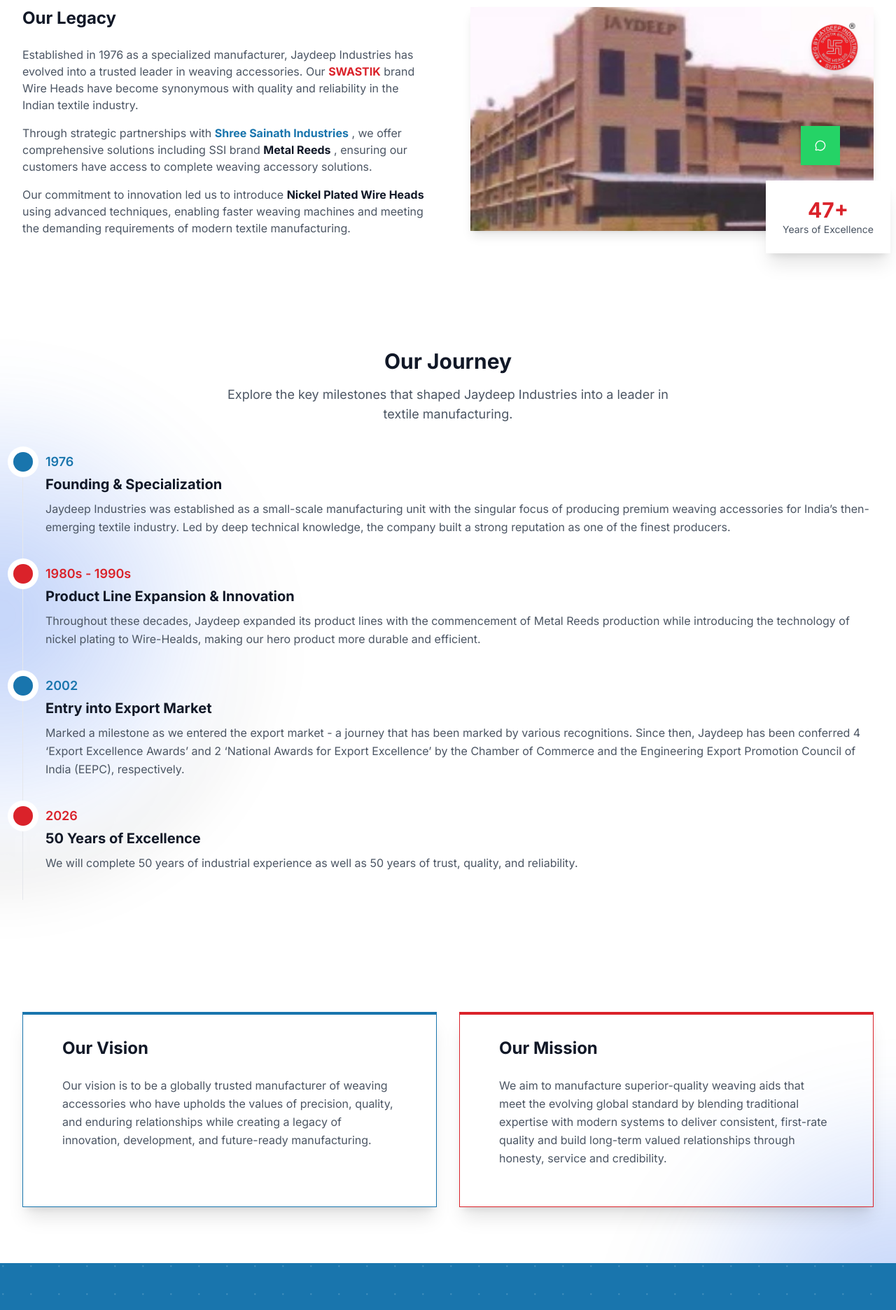
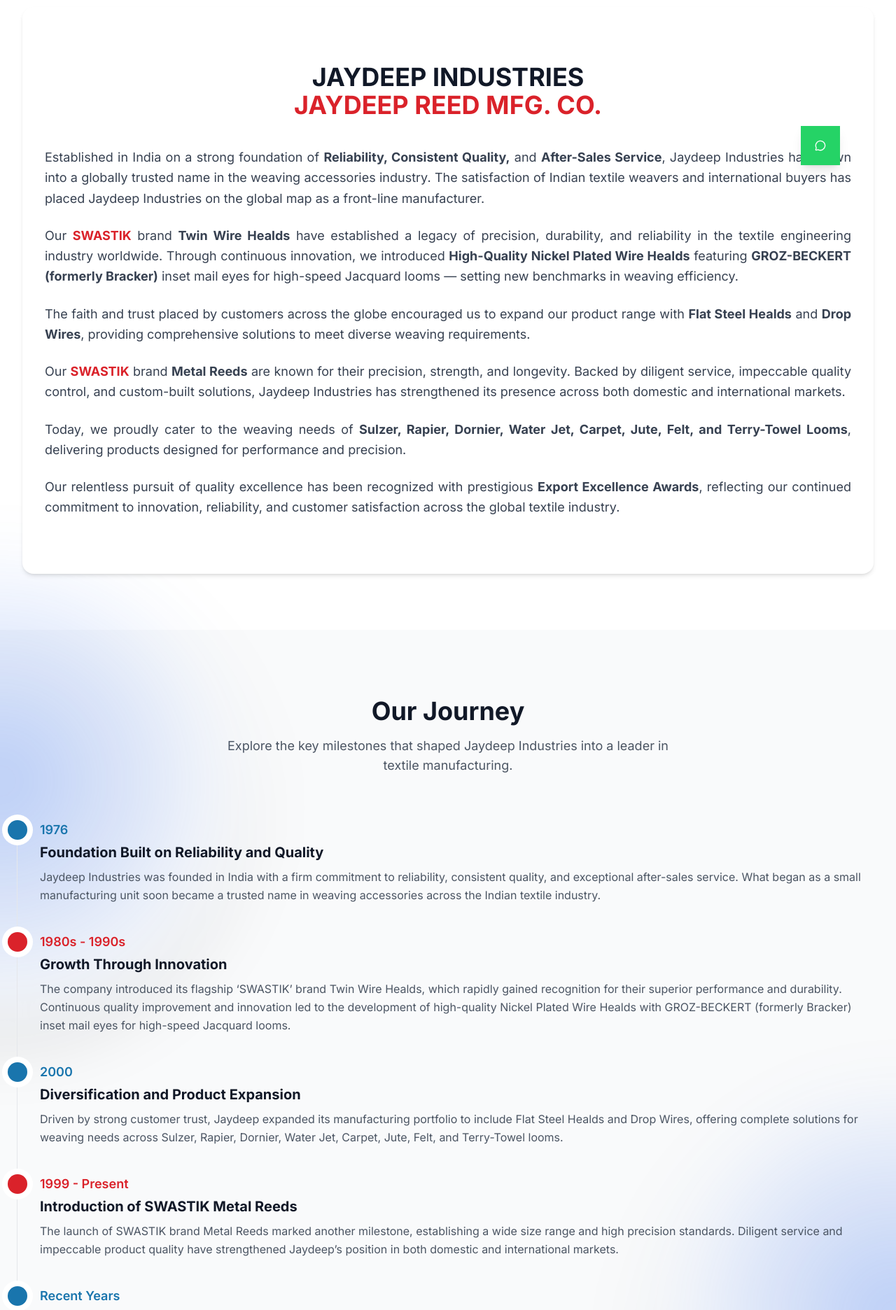
Before and after one commit to brightensolutions/jaydeep-industry, a Next.js app: page /about in a window 1280 px wide. Shown: the part 540-2412 px from the top of the page at 70% size. Built offline with nearby package versions, Linux system fonts and the light colour scheme.

Commit message:
company profile

```diff
--- a/app/contact/page.tsx
+++ b/app/contact/page.tsx
@@ -237,9 +237,9 @@ export default function ContactPage() {
                   <li className="flex items-start space-x-4">
                     <MapPin className="h-6 w-6 text-[#da222a] flex-shrink-0 mt-1" />
                     <span>
-                      Address: D2/92-95, Bhagwati Nagar Industrial Estate, Near
-                      Navjivan Automotive Showroom, Bhestan, Surat - 395023
-                      (Gujarat) India
+                      Address: D2/92-95, E1/96-99, Bhagwati Nagar Industrial
+                      Estate, Near Navjivan Automotive Showroom, Bhestan, Surat
+                      - 395023 (Gujarat) India
                     </span>
                   </li>
                 </ul>
--- a/components/about-section.tsx
+++ b/components/about-section.tsx
@@ -7,18 +7,20 @@ import { Factory, Users, Globe } from "lucide-react";
 const features = [
   {
     name: "State-of-the-Art Facilities",
-    description: "Equipped with the latest technology for superior production.",
+    description:
+      "Equipped with modern technology to manufacture high-quality weaving accessories.",
     icon: Factory,
   },
   {
     name: "Experienced Team",
     description:
-      "A dedicated workforce committed to excellence and innovation.",
+      "A dedicated workforce committed to precision, innovation, and quality.",
     icon: Users,
   },
   {
     name: "Global Presence",
-    description: "Serving clients across continents with reliable solutions.",
+    description:
+      "Serving clients across India and international markets with trusted solutions.",
     icon: Globe,
   },
 ];
@@ -46,7 +48,6 @@ export default function AboutSection() {
               <h3 className="text-white text-2xl font-bold">
                 Driving Industrial Excellence Since 1976
               </h3>
-              {/* Swastik Logo */}
               <div className="w-40 h-40 relative">
                 <Image
                   src="/swastik-logo.png"
@@ -70,17 +71,27 @@ export default function AboutSection() {
                 About Jaydeep Industries
               </h2>
               <p className="text-lg text-gray-700 leading-relaxed">
-                Established in 1976 as a specialized manufacturer, Jaydeep
-                Industries has evolved into a trusted leader in weaving
-                accessories. Our <strong>SWASTIK</strong> brand Wire Heads have
-                become synonymous with quality and reliability in the Indian
-                textile industry. Through strategic partnerships with Shree
-                Sainath Industries, we offer comprehensive solutions including{" "}
-                <strong>SSI</strong> brand Metal Reeds, ensuring our customers
-                have access to complete weaving accessory solutions.
+                Established in 1976, Jaydeep Industries is built on{" "}
+                <strong className="text-gray-900">Reliability, Quality,</strong>{" "}
+                and{" "}
+                <strong className="text-gray-900">After-Sales Service</strong>.
+                Our <strong className="text-primary-red">SWASTIK</strong> brand
+                Twin Wire Healds and Metal Reeds are trusted in India and abroad
+                for their precision, durability, and superior performance.
+              </p>
+              <p className="text-lg text-gray-700 leading-relaxed">
+                We continuously innovate with products like{" "}
+                <strong className="text-gray-900">
+                  Nickel Plated Wire Healds
+                </strong>
+                ,<strong className="text-gray-900">Flat Steel Healds</strong>,
+                and <strong className="text-gray-900">Drop Wires</strong> to
+                meet modern weaving needs across Sulzer, Rapier, Dornier, Water
+                Jet, Carpet, Jute, Felt, and Terry-Towel looms.
               </p>
             </motion.div>
 
+            {/* Features Section */}
             <div className="grid grid-cols-1 sm:grid-cols-2 gap-6">
               {features.map((feature, index) => (
                 <motion.div
--- a/components/footer.tsx
+++ b/components/footer.tsx
@@ -138,7 +138,7 @@ export default function Footer() {
               <li className="flex items-start space-x-3">
                 <MapPin className="h-5 w-5 text-[#da222a] flex-shrink-0" />
                 <address className="not-italic text-gray-400">
-                  D2/92-95, Bhagwati Nagar Industrial Estate, Near Navjivan
+                  D2/92-95, E1/96-99, Bhagwati Nagar Industrial Estate, Near Navjivan
                   Automotive Showroom, Bhestan, Surat - 395023 (Gujarat) India
                 </address>
               </li>
--- a/components/professional-about.tsx
+++ b/components/professional-about.tsx
@@ -1,11 +1,9 @@
 "use client";
 import { Card, CardContent } from "@/components/ui/card";
-import { Badge } from "@/components/ui/badge";
 import { Award, Globe, Shield } from "lucide-react";
 import { motion } from "framer-motion";
 import { useInView } from "framer-motion";
 import { useRef } from "react";
-import Image from "next/image";
 import { Timeline, TimelineItem } from "@/components/ui/timeline";
 
 export default function ProfessionalAbout() {
@@ -15,128 +13,131 @@ export default function ProfessionalAbout() {
   const timelineEvents = [
     {
       year: "1976",
-      title: "Founding & Specialization",
+      title: "Foundation Built on Reliability and Quality",
       description:
-        "Jaydeep Industries was established as a small-scale manufacturing unit with the singular focus of producing premium weaving accessories for India’s then-emerging textile industry. Led by deep technical knowledge, the company built a strong reputation as one of the finest producers.",
+        "Jaydeep Industries was founded in India with a firm commitment to reliability, consistent quality, and exceptional after-sales service. What began as a small manufacturing unit soon became a trusted name in weaving accessories across the Indian textile industry.",
     },
     {
       year: "1980s - 1990s",
-      title: "Product Line Expansion & Innovation",
+      title: "Growth Through Innovation",
       description:
-        "Throughout these decades, Jaydeep expanded its product lines with the commencement of Metal Reeds production while introducing the technology of nickel plating to Wire-Healds, making our hero product more durable and efficient.",
+        "The company introduced its flagship ‘SWASTIK’ brand Twin Wire Healds, which rapidly gained recognition for their superior performance and durability. Continuous quality improvement and innovation led to the development of high-quality Nickel Plated Wire Healds with GROZ-BECKERT (formerly Bracker) inset mail eyes for high-speed Jacquard looms.",
     },
     {
-      year: "2002",
-      title: "Entry into Export Market",
+      year: "2000",
+      title: "Diversification and Product Expansion",
       description:
-        "Marked a milestone as we entered the export market - a journey that has been marked by various recognitions. Since then, Jaydeep has been conferred 4 ‘Export Excellence Awards’ and 2 ‘National Awards for Export Excellence’ by the Chamber of Commerce and the Engineering Export Promotion Council of India (EEPC), respectively.",
+        "Driven by strong customer trust, Jaydeep expanded its manufacturing portfolio to include Flat Steel Healds and Drop Wires, offering complete solutions for weaving needs across Sulzer, Rapier, Dornier, Water Jet, Carpet, Jute, Felt, and Terry-Towel looms.",
     },
     {
-      year: "2026",
-      title: "50 Years of Excellence",
+      year: "1999 - Present",
+      title: "Introduction of SWASTIK Metal Reeds",
       description:
-        "We will complete 50 years of industrial experience as well as 50 years of trust, quality, and reliability.",
+        "The launch of SWASTIK brand Metal Reeds marked another milestone, establishing a wide size range and high precision standards. Diligent service and impeccable product quality have strengthened Jaydeep’s position in both domestic and international markets.",
+    },
+    {
+      year: "Recent Years",
+      title: "Global Recognition and Excellence",
+      description:
+        "With a strong Quality Management System and consistent export performance, Jaydeep Industries has earned multiple Export Excellence Awards and continues to be recognized as a global leader in the weaving accessories industry.",
+    },
+    {
+      year: "Future",
+      title: "Continuing a Legacy of Trust and Innovation",
+      description:
+        "As Jaydeep Industries moves forward, the focus remains on innovation, customer satisfaction, and quality leadership — continuing to serve as a trusted partner to the global textile industry.",
     },
   ];
 
   return (
     <section ref={ref} className="relative overflow-hidden">
-      {/* Decorative Shadow Element (Blue themed) - Main fixed shadow (left) */}
+      {/* Decorative Background Shadows */}
       <div className="absolute top-1/4 left-0 w-[700px] h-[700px] bg-gradient-blue-shadow shadow-2xl blur-2xl rounded-full z-0 -translate-x-1/2"></div>
-      {/* NEW: Decorative Shadow Element (Blue themed) - Near Vision and Mission (right) */}
       <div className="absolute top-[1600px] right-0 w-[700px] h-[700px] bg-gradient-blue-shadow shadow-2xl blur-2xl rounded-full z-0 translate-x-1/2"></div>
-      <div className="relative z-10 mx-auto max-w-7xl px-4 sm:px-6 lg:px-8">
-        {/* Company Story */}
-        <div className="grid grid-cols-1 lg:grid-cols-2 gap-16 mb-20 mt-20">
-          <motion.div
-            initial={{ opacity: 0, x: -30 }}
-            animate={isInView ? { opacity: 1, x: 0 } : {}}
-            transition={{ duration: 0.6, delay: 0.2 }}
-          >
-            <h3 className="text-2xl font-bold text-gray-900 mb-6">
-              Our Legacy
-            </h3>
-            <div className="space-y-4 text-gray-600">
-              <p>
-                Established in 1976 as a specialized manufacturer, Jaydeep
-                Industries has evolved into a trusted leader in weaving
-                accessories. Our{" "}
-                <strong className="text-primary-red">SWASTIK</strong> brand Wire
-                Heads have become synonymous with quality and reliability in the
-                Indian textile industry.
-              </p>
-              <p>
-                Through strategic partnerships with{" "}
-                <strong className="text-primary-blue">
-                  Shree Sainath Industries
-                </strong>{" "}
-                , we offer comprehensive solutions including SSI brand{" "}
-                <strong className="text-gray-900">Metal Reeds</strong> ,
-                ensuring our customers have access to complete weaving accessory
-                solutions.
-              </p>
-              <p>
-                Our commitment to innovation led us to introduce{" "}
-                <strong className="text-gray-900">
-                  Nickel Plated Wire Heads
-                </strong>{" "}
-                using advanced techniques, enabling faster weaving machines and
-                meeting the demanding requirements of modern textile
-                manufacturing.
-              </p>
-            </div>
-          </motion.div>
-          <motion.div
-            initial={{ opacity: 0, x: 30 }}
-            animate={isInView ? { opacity: 1, x: 0 } : {}}
-            transition={{ duration: 0.6, delay: 0.4 }}
-            className="relative"
-          >
-            <Image
-              src="/jaydeep-building2.jpg"
-              alt="Manufacturing Facility"
-              width={600}
-              height={400}
-              className="w-full h-80 object-cover rounded-lg shadow-lg"
-            />
 
-            {/* Swastik Logo Overlay */}
-            <div className="absolute top-4 right-4 w-20 h-20">
-              <Image
-                src="/swastik-logo.png"
-                alt="Swastik Logo"
-                fill
-                className="object-contain drop-shadow-lg"
-              />
-            </div>
-
-            {/* Years of Excellence Card */}
-            <div className="absolute -bottom-6 -right-6 bg-white p-6 rounded-lg shadow-xl">
-              <div className="text-center">
-                <div className="text-3xl font-bold text-primary-red">47+</div>
-                <div className="text-sm text-gray-600">Years of Excellence</div>
-              </div>
-            </div>
-          </motion.div>
-        </div>
-      </div>
-      {/* Company Story - Timeline Section (Full Width with Container Padding) */}
-      <div className="py-20">
-        <div className="relative z-10 mx-auto max-w-7xl px-4 sm:px-6 lg:px-8">
-          {" "}
-          {/* This div ensures container padding */}
+      {/* ABOUT SECTION */}
+      <div className="relative z-10 mx-auto max-w-7xl px-4 sm:px-6 lg:px-8 mt-20 mb-20">
         <motion.div
           initial={{ opacity: 0, y: 30 }}
           animate={isInView ? { opacity: 1, y: 0 } : {}}
           transition={{ duration: 0.6, delay: 0.2 }}
-            className="text-center mb-10"
+          className="bg-white py-20 px-8 rounded-2xl shadow-md"
         >
-            <h3 className="text-3xl font-bold text-gray-900">Our Journey</h3>
+          <h3 className="text-3xl lg:text-4xl font-bold text-gray-900 mb-10 text-center">
+            JAYDEEP INDUSTRIES
+            <br />
+            <span className="text-primary-red">JAYDEEP REED MFG. CO.</span>
+          </h3>
+
+          <div className="space-y-6 text-gray-700 leading-relaxed text-justify text-lg">
+            <p>
+              Established in India on a strong foundation of{" "}
+              <strong>Reliability, Consistent Quality,</strong> and{" "}
+              <strong>After-Sales Service</strong>, Jaydeep Industries has grown
+              into a globally trusted name in the weaving accessories industry.
+              The satisfaction of Indian textile weavers and international
+              buyers has placed Jaydeep Industries on the global map as a
+              front-line manufacturer.
+            </p>
+            <p>
+              Our <strong className="text-primary-red">SWASTIK</strong> brand{" "}
+              <strong>Twin Wire Healds</strong> have established a legacy of
+              precision, durability, and reliability in the textile engineering
+              industry worldwide. Through continuous innovation, we introduced{" "}
+              <strong>High-Quality Nickel Plated Wire Healds</strong> featuring{" "}
+              <strong>GROZ-BECKERT (formerly Bracker)</strong> inset mail eyes
+              for high-speed Jacquard looms — setting new benchmarks in weaving
+              efficiency.
+            </p>
+            <p>
+              The faith and trust placed by customers across the globe
+              encouraged us to expand our product range with{" "}
+              <strong>Flat Steel Healds</strong> and <strong>Drop Wires</strong>
+              , providing comprehensive solutions to meet diverse weaving
+              requirements.
+            </p>
+            <p>
+              Our <strong className="text-primary-red">SWASTIK</strong> brand{" "}
+              <strong>Metal Reeds</strong> are known for their precision,
+              strength, and longevity. Backed by diligent service, impeccable
+              quality control, and custom-built solutions, Jaydeep Industries
+              has strengthened its presence across both domestic and
+              international markets.
+            </p>
+            <p>
+              Today, we proudly cater to the weaving needs of{" "}
+              <strong>
+                Sulzer, Rapier, Dornier, Water Jet, Carpet, Jute, Felt, and
+                Terry-Towel Looms
+              </strong>
+              , delivering products designed for performance and precision.
+            </p>
+            <p>
+              Our relentless pursuit of quality excellence has been recognized
+              with prestigious <strong>Export Excellence Awards</strong>,
+              reflecting our continued commitment to innovation, reliability,
+              and customer satisfaction across the global textile industry.
+            </p>
+          </div>
+        </motion.div>
+      </div>
+
+      {/* TIMELINE SECTION - FULL WIDTH */}
+      <div className="w-full bg-gray-50 py-24">
+        <div className="max-w-[1600px] mx-auto px-6">
+          <motion.div
+            initial={{ opacity: 0, y: 30 }}
+            animate={isInView ? { opacity: 1, y: 0 } : {}}
+            transition={{ duration: 0.6, delay: 0.2 }}
+            className="text-center mb-16"
+          >
+            <h3 className="text-4xl font-bold text-gray-900">Our Journey</h3>
             <p className="text-lg text-gray-600 max-w-2xl mx-auto mt-4">
               Explore the key milestones that shaped Jaydeep Industries into a
               leader in textile manufacturing.
             </p>
           </motion.div>
+
           <Timeline direction="vertical">
             {timelineEvents.map((event, index) => (
               <TimelineItem key={index} index={index} year={event.year}>
@@ -151,65 +152,64 @@ export default function ProfessionalAbout() {
           </Timeline>
         </div>
       </div>
-      {/* Vision and Mission Sections (No Background) */}
-      <div className="py-20">
-        <div className="relative z-10 mx-auto max-w-7xl px-4 sm:px-6 lg:px-8">
-          <div className="grid grid-cols-1 lg:grid-cols-2 gap-8">
+
+      {/* VISION AND MISSION */}
+      <div className="py-24 bg-white">
+        <div className="max-w-7xl mx-auto px-6 grid grid-cols-1 lg:grid-cols-2 gap-10">
           <motion.div
             initial={{ opacity: 0, y: 30 }}
             animate={isInView ? { opacity: 1, y: 0 } : {}}
             transition={{ duration: 0.6, delay: 0.6 }}
           >
-              <Card className="h-full p-8 shadow-xl hover:shadow-2xl transition-all duration-300 ease-in-out border-t-4 border-primary-blue hover:border-primary-blue/50">
+            <Card className="h-full p-8 shadow-lg hover:shadow-2xl border-t-4 border-primary-blue transition-all duration-300">
               <CardContent className="p-0">
                 <h3 className="text-2xl font-bold text-gray-900 mb-6">
                   Our Vision
                 </h3>
                 <p className="text-gray-600 leading-relaxed">
-                    Our vision is to be a globally trusted manufacturer of
-                    weaving accessories who have upholds the values of
-                    precision, quality, and enduring relationships while
-                    creating a legacy of innovation, development, and
-                    future-ready manufacturing.
+                  Our vision is to be a globally trusted manufacturer of weaving
+                  accessories that uphold the values of precision, quality, and
+                  enduring relationships while creating a legacy of innovation,
+                  development, and future-ready manufacturing.
                 </p>
               </CardContent>
             </Card>
           </motion.div>
+
           <motion.div
             initial={{ opacity: 0, y: 30 }}
             animate={isInView ? { opacity: 1, y: 0 } : {}}
             transition={{ duration: 0.6, delay: 0.7 }}
           >
-              <Card className="h-full p-8 shadow-xl hover:shadow-2xl transition-all duration-300 ease-in-out border-t-4 border-primary-red hover:border-primary-red/50">
+            <Card className="h-full p-8 shadow-lg hover:shadow-2xl border-t-4 border-primary-red transition-all duration-300">
               <CardContent className="p-0">
                 <h3 className="text-2xl font-bold text-gray-900 mb-6">
                   Our Mission
                 </h3>
                 <p className="text-gray-600 leading-relaxed">
-                    We aim to manufacture superior-quality weaving aids that
-                    meet the evolving global standard by blending traditional
-                    expertise with modern systems to deliver consistent,
-                    first-rate quality and build long-term valued relationships
-                    through honesty, service and credibility.
+                  We aim to manufacture superior-quality weaving aids that meet
+                  evolving global standards by blending traditional expertise
+                  with modern systems to deliver consistent, first-rate quality
+                  and build long-term valued relationships through honesty,
+                  service, and credibility.
                 </p>
               </CardContent>
             </Card>
           </motion.div>
         </div>
       </div>
-      </div>
-      {/* Certifications Section (Full Width Blue Background with Dotted Animation) */}
+
+      {/* CERTIFICATIONS */}
       <div className="relative pt-20 bg-primary-blue overflow-hidden">
-        {/* Dotted Overlay with Animation */}
         <div className="absolute inset-0 bg-dotted-pattern bg-[size:40px_40px] animate-move-dots z-10"></div>
         <motion.div
           initial={{ opacity: 0, y: 30 }}
           animate={isInView ? { opacity: 1, y: 0 } : {}}
           transition={{ duration: 0.6, delay: 1.2 }}
-          className="relative z-20 mx-auto max-w-7xl px-4 sm:px-6 lg:px-8 p-8"
+          className="relative z-20 mx-auto max-w-7xl px-6 p-8"
         >
-          <div className="text-center mb-8">
-            <h3 className="text-2xl font-bold text-white mb-4">
+          <div className="text-center mb-10">
+            <h3 className="text-3xl font-bold text-white mb-4">
               Quality Certifications & Standards
             </h3>
             <p className="text-lg text-gray-100">
@@ -217,9 +217,10 @@ export default function ProfessionalAbout() {
               certifications and industry standards.
             </p>
           </div>
-          <div className="grid grid-cols-1 md:grid-cols-3 gap-8 text-center">
-            <Card className="bg-white/10 border border-white/20 text-white p-6 shadow-lg flex flex-col items-center justify-center h-full">
-              <CardContent className="p-0 flex flex-col items-center justify-center">
+
+          <div className="grid grid-cols-1 md:grid-cols-3 gap-10 text-center">
+            <Card className="bg-white/10 border border-white/20 text-white p-8 shadow-lg">
+              <CardContent>
                 <Award className="h-24 w-24 mx-auto mb-4 text-white" />
                 <h4 className="font-semibold text-xl mb-2">
                   50+ Years Experience
@@ -229,8 +230,9 @@ export default function ProfessionalAbout() {
                 </p>
               </CardContent>
             </Card>
-            <Card className="bg-white/10 border border-white/20 text-white p-6 shadow-lg flex flex-col items-center justify-center h-full">
-              <CardContent className="p-0 flex flex-col items-center justify-center">
+
+            <Card className="bg-white/10 border border-white/20 text-white p-8 shadow-lg">
+              <CardContent>
                 <Shield className="h-24 w-24 mx-auto mb-4 text-white" />
                 <h4 className="font-semibold text-xl mb-2">Quality Assured</h4>
                 <p className="text-base text-gray-200">
@@ -238,8 +240,9 @@ export default function ProfessionalAbout() {
                 </p>
               </CardContent>
             </Card>
-            <Card className="bg-white/10 border border-white/20 text-white p-6 shadow-lg flex flex-col items-center justify-center h-full">
-              <CardContent className="p-0 flex flex-col items-center justify-center">
+
+            <Card className="bg-white/10 border border-white/20 text-white p-8 shadow-lg">
+              <CardContent>
                 <Globe className="h-24 w-24 mx-auto mb-4 text-white" />
                 <h4 className="font-semibold text-xl mb-2">Global Standards</h4>
                 <p className="text-base text-gray-200">
```
Lines whose indentation alone changed are shown as unchanged.
